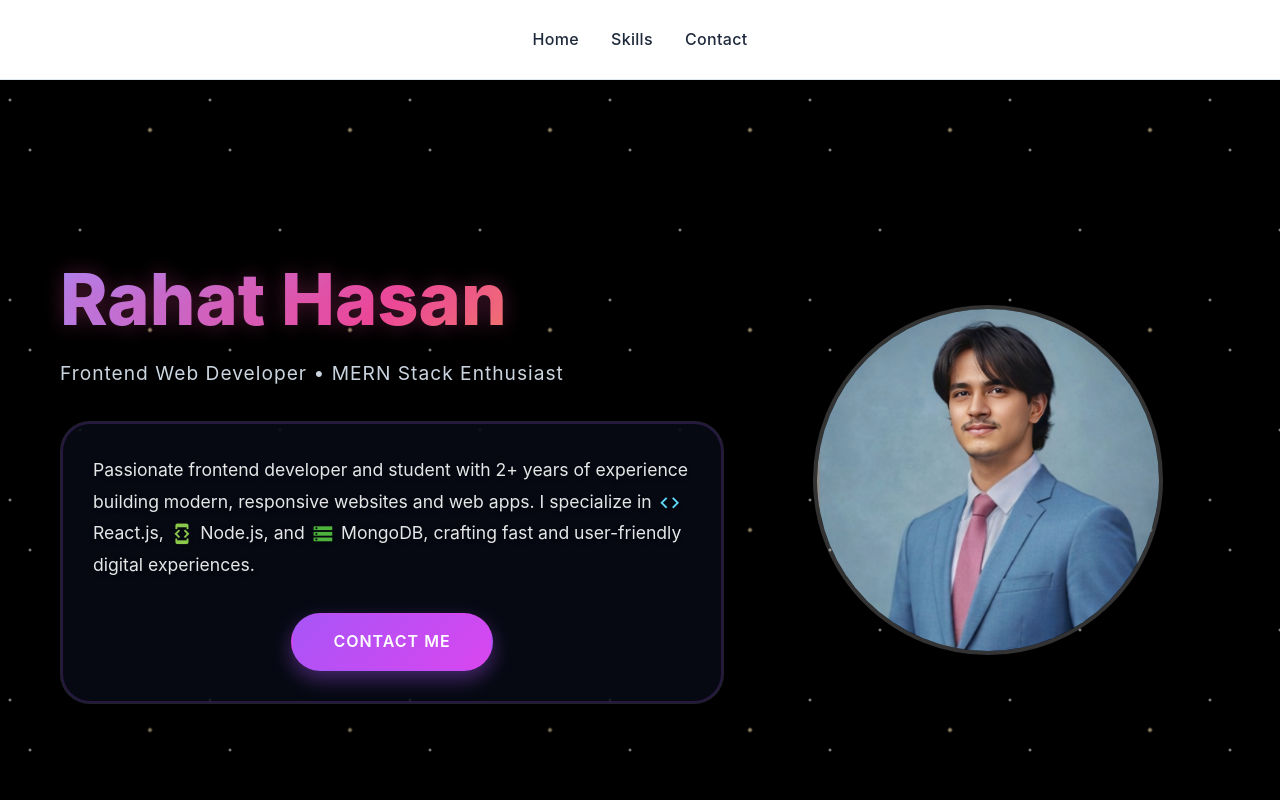
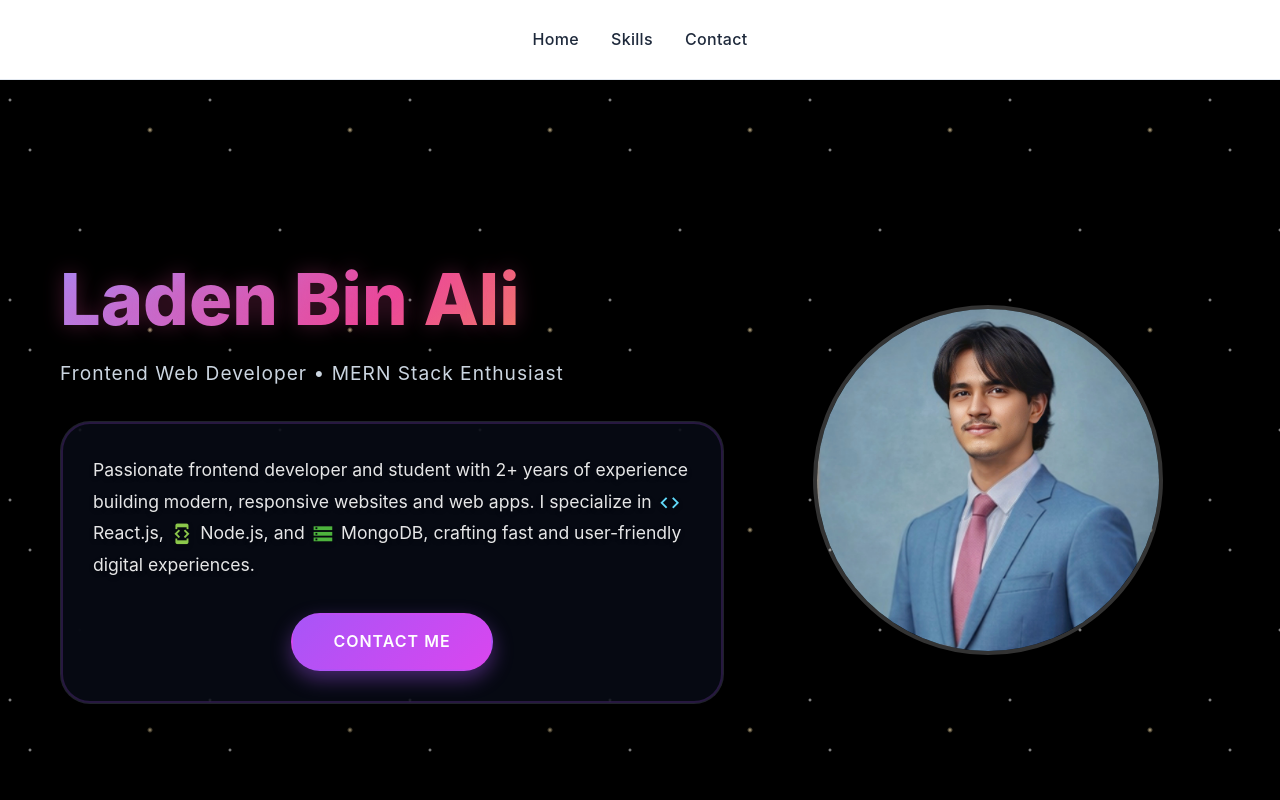
Before and after one commit to Rahat6363/rahat-hasan-portfolio, a React (Vite) app: page / in a window 1280 px wide. Shown: the top 800 px of the page. Built offline with nearby package versions, Linux system fonts and the light colour scheme.

Commit message:
Update hero name from 'Rahat Hasan' to 'Laden Bin Ali'

```diff
--- a/src/components/Hero.jsx
+++ b/src/components/Hero.jsx
@@ -31,7 +31,7 @@ const Hero = () => {
         {/* LEFT CONTENT */}
         <div className="hero-left">
           <h1 className="hero-title">
-            <span className="name">Rahat Hasan</span>
+            <span className="name">Laden Bin Ali</span>
           </h1>
 
           <p className="hero-subtitle">
```
